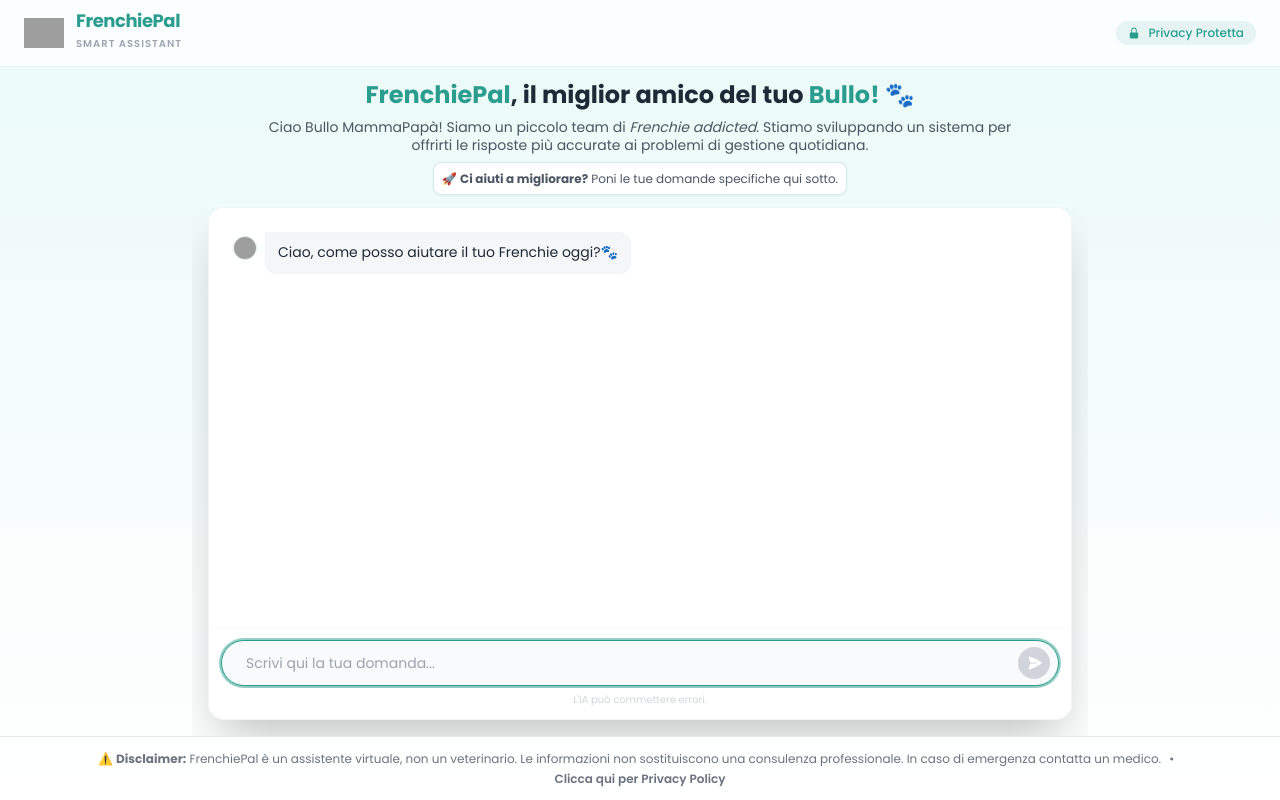
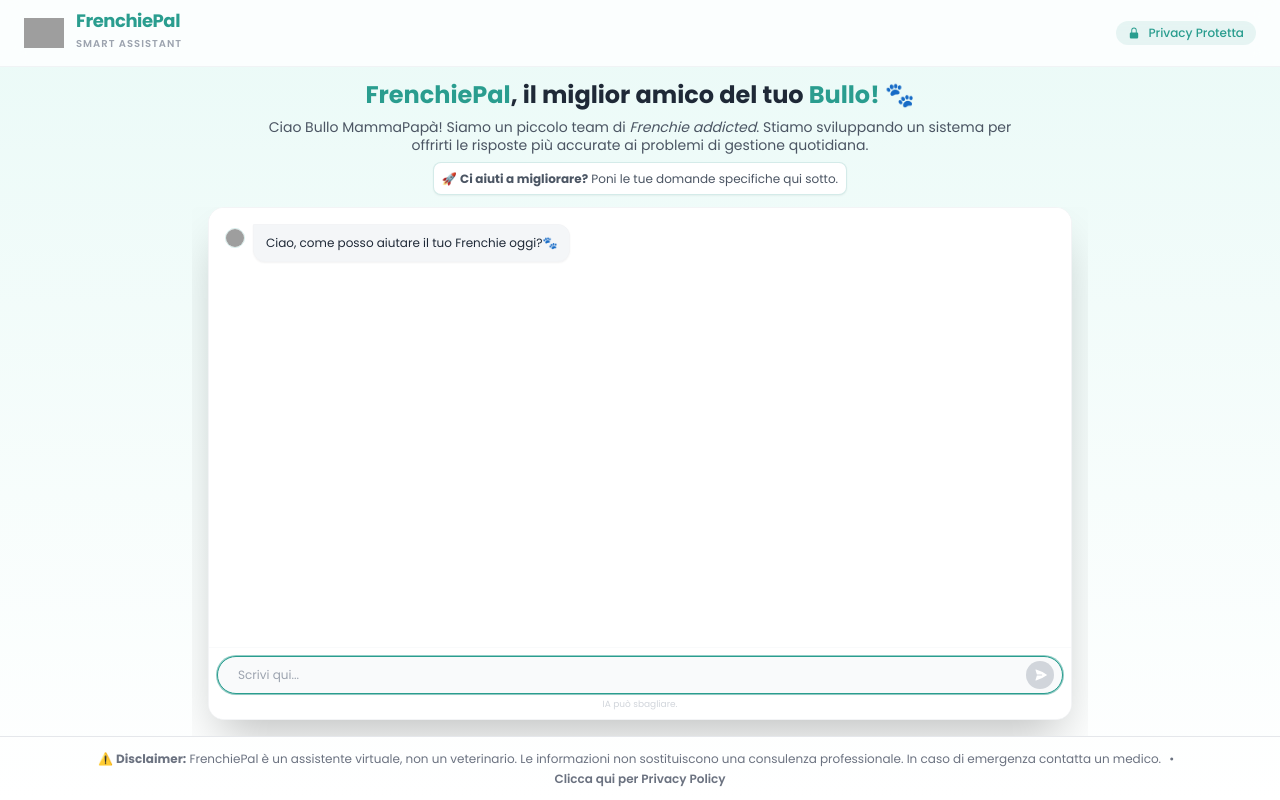
Before and after one commit to tartagliagiuseppe87-afk/frenchiepal, a Next.js app: page / in a window 1280 px wide. Built offline with nearby package versions, Linux system fonts and the light colour scheme; grey boxes are pictures that could not be loaded.

Commit message:
Update ChatWidget.js

```diff
--- a/components/ChatWidget.js
+++ b/components/ChatWidget.js
@@ -66,15 +66,15 @@ export default function ChatWidget() {
     <div className="flex flex-col w-full h-full bg-white">
 
       {/* AREA MESSAGGI */}
-      <div className="flex-grow p-4 md:p-6 overflow-y-auto flex flex-col gap-3 bg-white scroll-smooth">
+      <div className="flex-grow p-3 md:p-4 overflow-y-auto flex flex-col gap-3 bg-white scroll-smooth">
         {messages.map((m, i) => (
           <div
             key={i}
             className={`flex ${m.role === "user" ? "justify-end" : "justify-start"} animate-fade-in`}
           >
-            {/* Avatar Bot (Ridimensionato per proporzione) */}
+            {/* Avatar Bot (Ridimensionato a w-5 h-5) */}
             {m.role === "assistant" && (
-                <div className="w-6 h-6 rounded-full overflow-hidden flex-shrink-0 border border-[#2a9d8f]/20 mr-2 mt-1">
+                <div className="w-5 h-5 rounded-full overflow-hidden flex-shrink-0 border border-[#2a9d8f]/20 mr-2 mt-1">
                     <img
                         src="/logo.png"
                         alt="FrenchiePal"
@@ -85,11 +85,11 @@ export default function ChatWidget() {
 
             <div
               className={`
-                /* MODIFICHE QUI: Larghezza ridotta e padding ridotto per compattare */
-                max-w-[80%] md:max-w-[65%] px-3 py-2 rounded-xl text-sm leading-relaxed shadow-sm
+                /* MODIFICHE: Larghezza max 75%, padding ridotto, font text-xs */
+                max-w-[75%] md:max-w-[60%] px-3 py-2 rounded-xl text-xs leading-relaxed shadow-sm
                 ${m.role === "user"
-                  ? "bg-[#2a9d8f] text-white rounded-tr-none" // Utente
-                  : "bg-[#f4f6f8] text-gray-800 rounded-tl-none border border-gray-100" // Bot
+                  ? "bg-[#2a9d8f] text-white rounded-tr-none"
+                  : "bg-[#f4f6f8] text-gray-800 rounded-tl-none border border-gray-100"
                 }
               `}
             >
@@ -99,8 +99,8 @@ export default function ChatWidget() {
         ))}
 
         {loading && (
-            <div className="flex justify-start items-center ml-8">
-                <div className="bg-[#f4f6f8] px-3 py-2 rounded-xl rounded-tl-none border border-gray-100 flex space-x-1">
+            <div className="flex justify-start items-center ml-7">
+                <div className="bg-[#f4f6f8] px-2 py-1.5 rounded-xl rounded-tl-none border border-gray-100 flex space-x-1">
                     <div className="w-1 h-1 bg-gray-400 rounded-full animate-bounce"></div>
                     <div className="w-1 h-1 bg-gray-400 rounded-full animate-bounce delay-75"></div>
                     <div className="w-1 h-1 bg-gray-400 rounded-full animate-bounce delay-150"></div>
@@ -111,12 +111,12 @@ export default function ChatWidget() {
       </div>
 
       {/* AREA INPUT */}
-      <div className="p-3 bg-white border-t border-gray-50">
-        <div className="flex items-center bg-gray-50 border border-gray-200 rounded-full px-2 py-1.5 shadow-sm focus-within:ring-2 focus-within:ring-[#2a9d8f]/50 focus-within:border-[#2a9d8f] transition-all duration-300">
+      <div className="p-2 bg-white border-t border-gray-50">
+        <div className="flex items-center bg-gray-50 border border-gray-200 rounded-full px-2 py-1 shadow-sm focus-within:ring-1 focus-within:ring-[#2a9d8f]/50 focus-within:border-[#2a9d8f] transition-all duration-300">
             <input
               ref={inputRef}
-              className="flex-grow bg-transparent border-none text-gray-700 placeholder-gray-400 focus:ring-0 text-sm px-4 outline-none"
-              placeholder="Scrivi qui la tua domanda..."
+              className="flex-grow bg-transparent border-none text-gray-700 placeholder-gray-400 focus:ring-0 text-xs px-3 outline-none"
+              placeholder="Scrivi qui..."
               value={input}
               onChange={(e) => setInput(e.target.value)}
               onKeyDown={(e) => e.key === "Enter" && sendMessage()}
@@ -126,20 +126,20 @@ export default function ChatWidget() {
               onClick={sendMessage}
               disabled={loading || !input.trim()}
               className={`
-                w-8 h-8 flex items-center justify-center rounded-full text-white transition-all duration-200 flex-shrink-0
+                w-7 h-7 flex items-center justify-center rounded-full text-white transition-all duration-200 flex-shrink-0
                 ${loading || !input.trim()
                     ? "bg-gray-300 cursor-not-allowed"
                     : "bg-[#2a9d8f] hover:bg-[#238b7e] shadow-md transform hover:scale-105"
                 }
               `}
             >
-              <svg xmlns="http://www.w3.org/2000/svg" viewBox="0 0 24 24" fill="currentColor" className="w-4 h-4 ml-0.5">
+              <svg xmlns="http://www.w3.org/2000/svg" viewBox="0 0 24 24" fill="currentColor" className="w-3.5 h-3.5 ml-0.5">
                 <path d="M3.478 2.405a.75.75 0 00-.926.94l2.432 7.905H13.5a.75.75 0 010 1.5H4.984l-2.432 7.905a.75.75 0 00.926.94 60.519 60.519 0 0018.445-8.986.75.75 0 000-1.218A60.517 60.517 0 003.478 2.405z" />
               </svg>
             </button>
         </div>
-        <p className="text-center text-[10px] text-gray-300 mt-1.5">
-            L'IA può commettere errori.
+        <p className="text-center text-[9px] text-gray-300 mt-1">
+            IA può sbagliare.
         </p>
       </div>
     </div>
```
